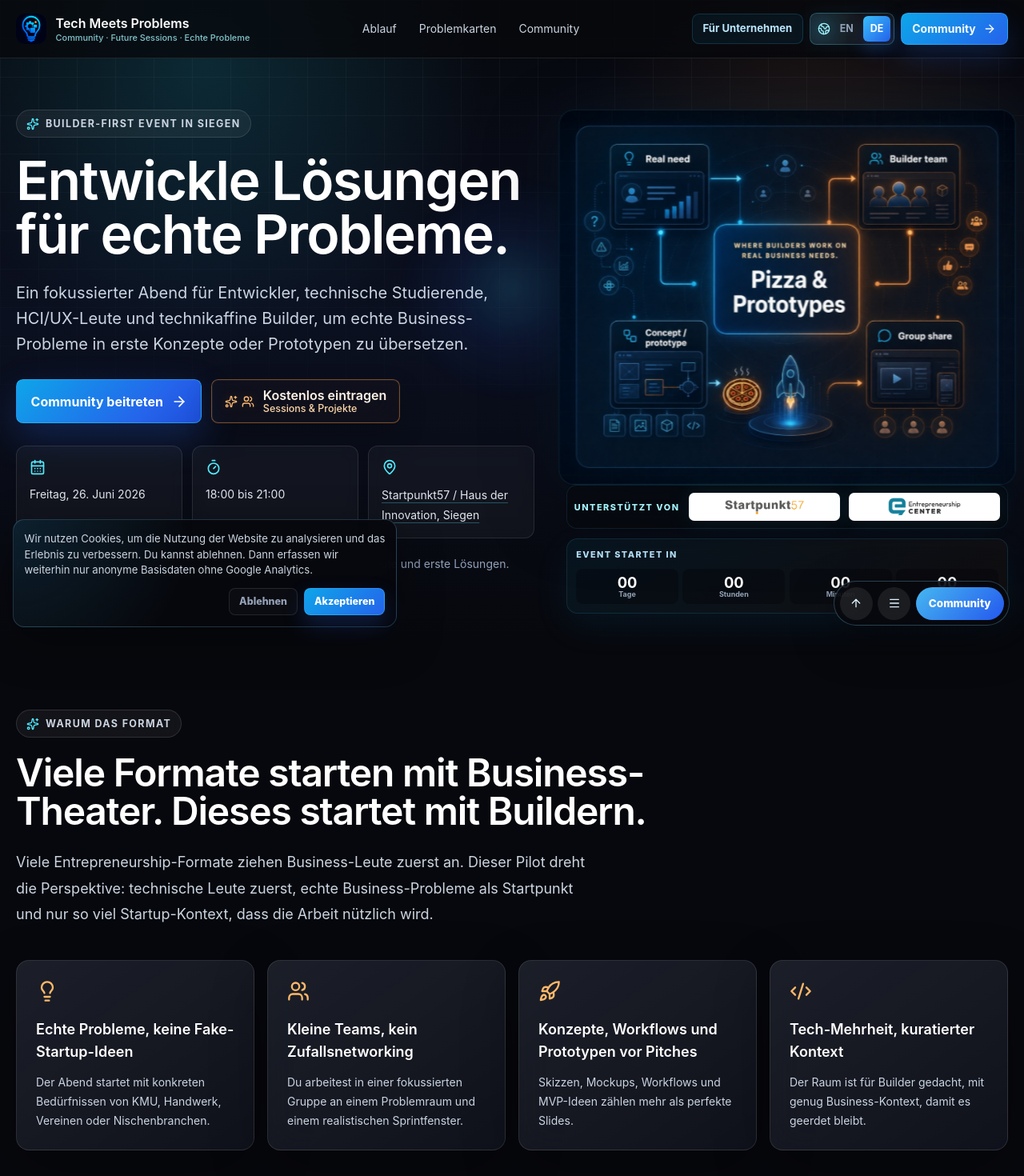
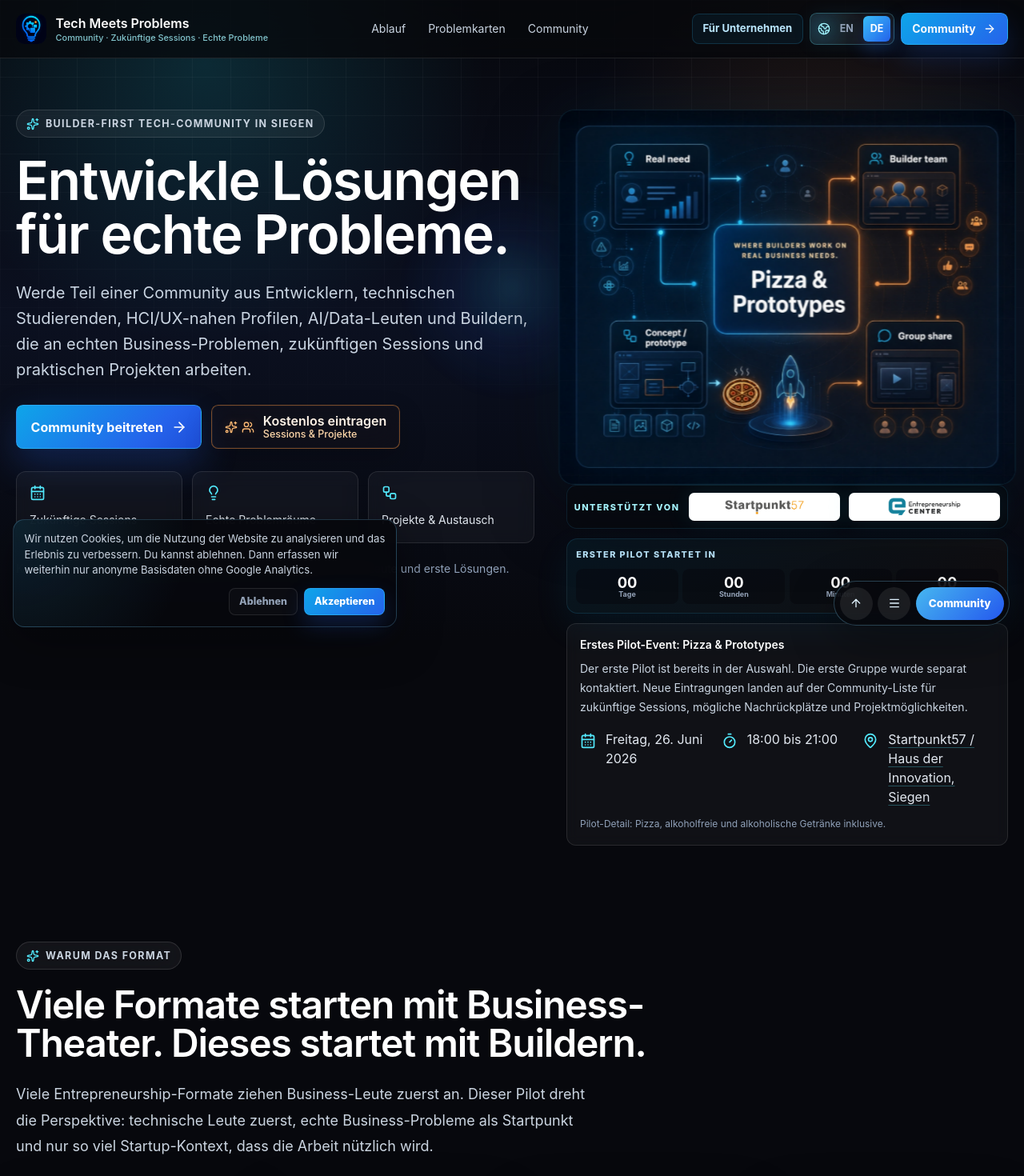
Before and after one commit to niklasnikvisualsmedia333/pizza-and-prototypes, a React (Vite) app: page / in a window 1280 px wide. Shown: the top 1470 px of the page at 80% size. Built offline with nearby package versions, Linux system fonts and the light colour scheme.

Commit message:
finalize-community-first-positioning

```diff
--- a/src/App.tsx
+++ b/src/App.tsx
@@ -9,7 +9,6 @@ import {
   ExternalLink,
   Globe2,
   Instagram,
-  Laptop,
   Lightbulb,
   Mail,
   Menu,
@@ -125,42 +124,47 @@ const copy = {
     brand: 'Tech Meets Problems',
     edition: 'Community · Future sessions · Real problems',
     tagline: 'Where builders work on real business needs.',
-    eyebrow: 'Builder-first event in Siegen',
+    eyebrow: 'Builder-first tech community in Siegen',
     heroTitle: 'Build solutions for real-world problems.',
     heroTitleLines: ['Build solutions for', 'real-world problems.'],
     heroText:
-      'A focused evening for developers, technical students, HCI/UX people and tech-minded builders to explore real business needs and shape first concepts or prototypes.',
+      'Join a community of developers, technical students, HCI/UX people, AI/Data profiles and builders working on real business needs, future sessions and practical projects.',
     primaryCta: 'Join the community',
     freeBadgeLine1: 'Free to join',
     freeBadgeLine2: 'Future sessions & projects',
     note: 'No pitch decks. No startup theatre. Just real problems worth working on.',
-    countdownLabel: 'Event starts in',
+    countdownLabel: 'First pilot starts in',
     countdownUnits: ['Days', 'Hours', 'Minutes', 'Seconds'],
     exitTitle: 'Leaving already?',
     exitText: 'Get on the community list and hear about future sessions, project opportunities and possible waitlist spots.',
     exitButton: 'Join community',
     facts: ['Real need', 'Builder team', 'Concept / prototype', 'Group share'],
+    communityFacts: ['Future sessions', 'Real problem spaces', 'Projects & exchange'],
+    pilotContextTitle: 'First pilot event: Pizza & Prototypes',
+    pilotContextText:
+      'The first pilot is already in selection. The first group has been contacted separately. New signups join the community list for future sessions, possible waitlist spots and project opportunities.',
+    pilotIncluded: 'Pilot detail: pizza, non-alcoholic and alcoholic drinks included.',
     problemKicker: 'Why this exists',
     problemTitle: 'Most formats start with business theatre. This one starts with builders.',
     problemLead:
       'Many entrepreneurship formats attract business people first. This pilot flips the perspective: technical people first, real business needs as the starting point, and just enough startup context to make the work useful.',
     whyJoinKicker: 'Why join?',
-    whyJoinTitle: 'A compact evening for builders who want more than theory.',
+    whyJoinTitle: 'A community for builders who want more than theory.',
     whyJoin: [
       'Work on real problems instead of theoretical cases',
-      'Meet motivated builders and tech enthusiasts',
-      'Gain practical problem-solving experience',
-      'Explore business model thinking with founder experience',
+      'Meet motivated builders and tech-minded people',
+      'Hear about future sessions and project opportunities',
+      'Turn ideas into workflows, mockups or first prototypes',
     ],
     visionKicker: 'Vision',
     visionTitle: 'Innovation happens when different perspectives come together.',
     visionText:
       'We believe innovation happens when different perspectives come together. That’s why we connect students, hobby coders, creative minds, and tech enthusiasts from different disciplines.',
     opportunityKicker: 'What you take away',
-    opportunityTitle: 'Not a full hackathon. A focused first step toward something real.',
+    opportunityTitle: 'From real problems to practical next steps.',
     opportunityText:
-      'At the end, teams briefly share the concept, mockup, workflow or prototype they came up with. With our founder perspective, we can help translate promising ideas into a simple TMP Canvas and discuss what a realistic next step could be. If useful, we can also send that follow-up summary afterwards.',
-    opportunityPoints: ['First concept or prototype', 'Short group share', 'Simple TMP Canvas', 'Practical problem-solving experience'],
+      'Across sessions and projects, the goal is to turn real needs into clear workflows, mockups, prototypes or next-step plans. A simple TMP Canvas can help make promising ideas easier to discuss and continue.',
+    opportunityPoints: ['Clear problem framing', 'Workflows or mockups', 'Simple TMP Canvas', 'Practical next steps'],
     problemCards: [
       ['Real problems, not fake startup ideas', 'Work starts from concrete needs from SMEs, crafts businesses, clubs or niche industries.'],
       ['Small teams, not random networking', 'You work in a focused group around one problem space and a realistic sprint window.'],
@@ -187,14 +191,14 @@ const copy = {
       ['Maintenance and inspection reminders', 'Recurring appointments are tracked manually.', 'Automated reminder service.'],
     ],
     scheduleKicker: 'Schedule',
-    scheduleTitle: 'Example flow for the first pilot.',
+    scheduleTitle: 'First pilot event flow.',
     schedule: [
       ['18:00', 'Arrive, grab pizza, drinks and pick problem cards'],
       ['18:15', 'Short intro and ground rules'],
       ['18:25', 'Team formation'],
       ['18:35', 'Prototype sprint with pizza on the side'],
       ['20:20', 'Demo walk / share results'],
-      ['20:45', 'Business opportunity and next steps'],
+      ['20:45', 'Share results and possible next steps'],
       ['21:00', 'Open end'],
     ],
     faqKicker: 'FAQ',
@@ -211,10 +215,8 @@ const copy = {
     formTitle: 'Join the Tech Meets Problems community.',
     formSubtitle:
       'Submissions for the first pilot are closed or already in selection. Join the community list for updates about future sessions, project opportunities and possible waitlist spots. Submitting this form does not guarantee a place on 26 June.',
-    pilotDetails: 'First pilot: Pizza & Prototypes',
-    capacityNote: 'Selection phase · around 30 people',
-    laptopNote: 'Laptop recommended. eduroam and guest WiFi are available.',
-    included: 'Pizza, non-alcoholic and alcoholic drinks included',
+    communityCardTitle: 'What you join',
+    communityInfo: ['Community updates', 'Future sessions and project opportunities', 'Possible waitlist spots for selected formats', 'WhatsApp community hub available'],
     privacyNote: 'We use your data for Tech Meets Problems community and future-event updates. If you arrive through a campaign link, we also store basic source parameters so we know which channels worked. No spam.',
     privacyKicker: 'Privacy',
     privacyTitle: 'Privacy notice',
@@ -305,7 +307,7 @@ const copy = {
     shareButton: 'Share',
     copied: 'Page link copied.',
     noShare: 'Sharing is not supported in this browser. You can copy the link instead.',
-    quickShare: 'Share event',
+    quickShare: 'Share community',
     languageLabel: 'Language',
     shareNativeText: 'Tech Meets Problems is a builder-first community in Siegen for developers, technical students and tech-minded people who want to work on real business needs. Join the community list for future sessions and project opportunities:',
     locationKicker: 'Location',
@@ -337,44 +339,49 @@ const copy = {
     topLink: 'Nach oben',
     joinShort: 'Community',
     brand: 'Tech Meets Problems',
-    edition: 'Community · Future Sessions · Echte Probleme',
+    edition: 'Community · Zukünftige Sessions · Echte Probleme',
     tagline: 'Where builders work on real business needs.',
-    eyebrow: 'Builder-first Event in Siegen',
+    eyebrow: 'Builder-first Tech-Community in Siegen',
     heroTitle: 'Entwickle Lösungen für echte Probleme.',
     heroTitleLines: ['Entwickle Lösungen', 'für echte Probleme.'],
     heroText:
-      'Ein fokussierter Abend für Entwickler, technische Studierende, HCI/UX-Leute und technikaffine Builder, um echte Business-Probleme in erste Konzepte oder Prototypen zu übersetzen.',
+      'Werde Teil einer Community aus Entwicklern, technischen Studierenden, HCI/UX-nahen Profilen, AI/Data-Leuten und Buildern, die an echten Business-Problemen, zukünftigen Sessions und praktischen Projekten arbeiten.',
     primaryCta: 'Community beitreten',
     freeBadgeLine1: 'Kostenlos eintragen',
     freeBadgeLine2: 'Sessions & Projekte',
     note: 'Keine Pitchdecks. Kein Startup-Theater. Nur echte Probleme, gute Leute und erste Lösungen.',
-    countdownLabel: 'Event startet in',
+    countdownLabel: 'Erster Pilot startet in',
     countdownUnits: ['Tage', 'Stunden', 'Minuten', 'Sekunden'],
     exitTitle: 'Schon weg?',
     exitText: 'Trag dich in die Community-Liste ein und erfahre von zukünftigen Sessions, Projektmöglichkeiten und möglichen Nachrückplätzen.',
     exitButton: 'Community beitreten',
     facts: ['Echtes Problem', 'Builder-Team', 'Konzept / Prototyp', 'Kurz vorstellen'],
+    communityFacts: ['Zukünftige Sessions', 'Echte Problemräume', 'Projekte & Austausch'],
+    pilotContextTitle: 'Erstes Pilot-Event: Pizza & Prototypes',
+    pilotContextText:
+      'Der erste Pilot ist bereits in der Auswahl. Die erste Gruppe wurde separat kontaktiert. Neue Eintragungen landen auf der Community-Liste für zukünftige Sessions, mögliche Nachrückplätze und Projektmöglichkeiten.',
+    pilotIncluded: 'Pilot-Detail: Pizza, alkoholfreie und alkoholische Getränke inklusive.',
     problemKicker: 'Warum das Format',
     problemTitle: 'Viele Formate starten mit Business-Theater. Dieses startet mit Buildern.',
     problemLead:
       'Viele Entrepreneurship-Formate ziehen Business-Leute zuerst an. Dieser Pilot dreht die Perspektive: technische Leute zuerst, echte Business-Probleme als Startpunkt und nur so viel Startup-Kontext, dass die Arbeit nützlich wird.',
     whyJoinKicker: 'Warum mitmachen?',
-    whyJoinTitle: 'Ein kompakter Abend für Builder, die mehr wollen als Theorie.',
+    whyJoinTitle: 'Eine Community für Builder, die mehr wollen als Theorie.',
     whyJoin: [
       'Arbeite an echten Problemen statt an theoretischen Cases',
-      'Triff motivierte Builder und Tech-Enthusiasten',
-      'Sammle praktische Erfahrung im Problemlösen',
-      'Denke Geschäftsmodelle mit Gründungserfahrung durch',
+      'Triff motivierte Builder und technikaffine Menschen',
+      'Erhalte Updates zu zukünftigen Sessions und Projektmöglichkeiten',
+      'Übersetze Ideen in Workflows, Mockups oder erste Prototypen',
     ],
     visionKicker: 'Vision',
     visionTitle: 'Innovation entsteht, wenn unterschiedliche Perspektiven zusammenkommen.',
     visionText:
       'Wir glauben, dass Innovation entsteht, wenn unterschiedliche Perspektiven zusammenkommen. Deshalb vernetzen wir Studierende, Hobby-Coder, kreative Köpfe und Tech-Enthusiasten aus verschiedenen Disziplinen.',
     opportunityKicker: 'Was du mitnimmst',
-    opportunityTitle: 'Kein kompletter Hackathon. Ein fokussierter erster Schritt in Richtung echte Opportunity.',
+    opportunityTitle: 'Von echten Problemen zu konkreten nächsten Schritten.',
     opportunityText:
-      'Am Ende stellen die Teams kurz ihr Konzept, Mockup, ihren Workflow oder Prototyp vor. Mit unserer Gründungsperspektive helfen wir dabei, vielversprechende Ideen in einen einfachen TMP Canvas zu übersetzen und realistische nächste Schritte zu besprechen. Wenn es sinnvoll ist, können wir eine kurze Zusammenfassung danach zusenden.',
-    opportunityPoints: ['Erstes Konzept oder Prototyp', 'Kurze Vorstellung in der Gruppe', 'Einfacher TMP Canvas', 'Praktische Problemlösung'],
+      'Über Sessions und Projekte hinweg geht es darum, reale Bedarfe in klare Workflows, Mockups, Prototypen oder nächste Schritte zu übersetzen. Ein einfacher TMP Canvas kann helfen, vielversprechende Ideen greifbar zu machen und weiterzudenken.',
+    opportunityPoints: ['Klares Problemverständnis', 'Workflows oder Mockups', 'Einfacher TMP Canvas', 'Konkrete nächste Schritte'],
     problemCards: [
       ['Echte Probleme, keine Fake-Startup-Ideen', 'Der Abend startet mit konkreten Bedürfnissen von KMU, Handwerk, Vereinen oder Nischenbranchen.'],
       ['Kleine Teams, kein Zufallsnetworking', 'Du arbeitest in einer fokussierten Gruppe an einem Problemraum und einem realistischen Sprintfenster.'],
@@ -401,14 +408,14 @@ const copy = {
       ['Wartungs- und Prüferinnerungen', 'Wiederkehrende Termine werden manuell nachgehalten.', 'Automatisierter Reminder-Service.'],
     ],
     scheduleKicker: 'Ablauf',
-    scheduleTitle: 'Beispielhafter Ablauf des ersten Piloten.',
+    scheduleTitle: 'Ablauf des ersten Pilot-Events.',
     schedule: [
       ['18:00', 'Ankommen, Pizza, Getränke und Problemkarten'],
       ['18:15', 'Kurze Einführung und Spielregeln'],
       ['18:25', 'Teambildung'],
       ['18:35', 'Prototype-Sprint mit Pizza nebenbei'],
       ['20:20', 'Demo Walk / Ergebnisse teilen'],
-      ['20:45', 'Business Opportunity und nächste Schritte'],
+      ['20:45', 'Ergebnisse teilen und mögliche nächste Schritte'],
       ['21:00', 'Open End'],
     ],
     faqKicker: 'FAQ',
@@ -425,10 +432,8 @@ const copy = {
     formTitle: 'Werde Teil der Tech Meets Problems Community.',
     formSubtitle:
       'Die Einreichungen für den ersten Pilot sind geschlossen bzw. bereits in der Auswahl. Trag dich in die Community-Liste ein, wenn du Updates zu zukünftigen Sessions, Projektmöglichkeiten und möglichen Nachrückplätzen bekommen möchtest. Die Eintragung garantiert keinen Platz am 26. Juni.',
-    pilotDetails: 'Erster Pilot: Pizza & Prototypes',
-    capacityNote: 'Auswahlphase · etwa 30 Personen',
-    laptopNote: 'Laptop empfohlen. eduroam und Gast-WLAN sind verfügbar.',
-    included: 'Pizza, alkoholfreie und alkoholische Getränke inklusive',
+    communityCardTitle: 'Wofür du dich einträgst',
+    communityInfo: ['Community-Updates', 'Zukünftige Sessions und Projektmöglichkeiten', 'Mögliche Nachrückplätze für ausgewählte Formate', 'WhatsApp-Community-Hub verfügbar'],
     privacyNote: 'Wir nutzen deine Daten für Community- und zukünftige Event-Updates von Tech Meets Problems. Wenn du über einen Kampagnenlink kommst, speichern wir auch einfache Herkunftsparameter, damit wir sehen, welche Kanäle funktionieren. Kein Spam.',
     privacyKicker: 'Datenschutz',
     privacyTitle: 'Datenschutzhinweise',
@@ -519,7 +524,7 @@ const copy = {
     shareButton: 'Teilen',
     copied: 'Link kopiert.',
     noShare: 'Teilen wird in diesem Browser nicht unterstützt. Du kannst stattdessen den Link kopieren.',
-    quickShare: 'Event teilen',
+    quickShare: 'Community teilen',
     languageLabel: 'Sprache',
     shareNativeText: 'Tech Meets Problems ist eine builder-first Community in Siegen für Entwickler, technische Studierende und technikaffine Menschen, die an echten Business-Problemen arbeiten möchten. Hier kann man sich für zukünftige Sessions und Projektmöglichkeiten eintragen:',
     locationKicker: 'Ort',
@@ -1252,13 +1257,13 @@ function Hero({ t, lang }: { t: typeof copy.en; lang: Lang }) {
           </div>
         </div>
         <div className="mt-7 grid max-w-2xl gap-3 sm:grid-cols-3">
-          <HeroFact icon={CalendarDays} label={EVENT.date[lang]} />
-          <HeroFact icon={Timer} label={lang === 'de' ? EVENT.timeDe : EVENT.time} />
-          <HeroFact icon={MapPin} label={EVENT.location} href={EVENT.mapsLink} />
+          <HeroFact icon={CalendarDays} label={t.communityFacts[0]} />
+          <HeroFact icon={Lightbulb} label={t.communityFacts[1]} />
+          <HeroFact icon={Workflow} label={t.communityFacts[2]} />
         </div>
         <p className="mt-5 text-sm leading-6 text-slate-400">{t.note}</p>
       </div>
-      <HeroVisual t={t} />
+      <HeroVisual t={t} lang={lang} />
     </section>
   );
 }
@@ -1298,14 +1303,24 @@ function getTimeRemaining() {
   };
 }
 
-function HeroVisual({ t }: { t: typeof copy.en }) {
+function HeroVisual({ t, lang }: { t: typeof copy.en; lang: Lang }) {
   return (
     <div className="relative min-w-0">
       <div className="event-map-card hero-visual-card">
-        <img src={ASSETS.heroMap} alt={`${t.edition.split(' · ')[0]} event flow`} className="hero-visual-image" decoding="async" fetchPriority="high" />
+        <img src={ASSETS.heroMap} alt={`${t.pilotContextTitle} flow`} className="hero-visual-image" decoding="async" fetchPriority="high" />
       </div>
       <HeroSupporters t={t} />
       <Countdown t={t} compact />
+      <div className="mt-3 rounded-xl border border-white/10 bg-white/[0.04] p-4 backdrop-blur">
+        <p className="text-sm font-semibold text-white">{t.pilotContextTitle}</p>
+        <p className="mt-2 text-sm leading-6 text-slate-300">{t.pilotContextText}</p>
+        <div className="mt-4 grid gap-3 sm:grid-cols-3">
+          <InfoRow icon={CalendarDays} label={EVENT.date[lang]} />
+          <InfoRow icon={Timer} label={lang === 'de' ? EVENT.timeDe : EVENT.time} />
+          <InfoRow icon={MapPin} label={EVENT.location} href={EVENT.mapsLink} />
+        </div>
+        <p className="mt-3 text-xs leading-5 text-slate-400">{t.pilotIncluded}</p>
+      </div>
     </div>
   );
 }
@@ -1518,22 +1533,12 @@ function Registration({
       <p className="section-lead">{t.formSubtitle}</p>
       <div className="mt-10 grid gap-6 lg:grid-cols-[0.82fr_1.18fr]">
         <div className="glass-card p-6 sm:p-8">
-          <h3 className="text-2xl font-semibold text-white">{t.pilotDetails}</h3>
+          <h3 className="text-2xl font-semibold text-white">{t.communityCardTitle}</h3>
           <div className="mt-7 space-y-4">
-            <InfoRow icon={CalendarDays} label={EVENT.date[lang]} />
-            <InfoRow icon={Timer} label={lang === 'de' ? EVENT.timeDe : EVENT.time} />
-            <InfoRow icon={MapPin} label={`${EVENT.location} · ${EVENT.address}`} href={EVENT.mapsLink} />
-            <InfoRow icon={Check} label={t.included} />
-          </div>
-          <div className="event-alerts mt-6">
-            <div className="event-alert event-alert-strong">
-              <Users className="h-5 w-5" aria-hidden="true" />
-              <span>{t.capacityNote}</span>
-            </div>
-            <div className="event-alert">
-              <Laptop className="h-5 w-5" aria-hidden="true" />
-              <span>{t.laptopNote}</span>
-            </div>
+            <InfoRow icon={MessageCircle} label={t.communityInfo[0]} />
+            <InfoRow icon={CalendarDays} label={t.communityInfo[1]} />
+            <InfoRow icon={Users} label={t.communityInfo[2]} />
+            <InfoRow icon={MessageCircle} label={t.communityInfo[3]} />
           </div>
           <div className="mt-8 rounded-xl border border-cyan-300/20 bg-cyan-300/8 p-5">
             <p className="font-medium text-cyan-100">{lang === 'de' ? 'Datennutzung' : 'Data use'}</p>
```
Also changed, not shown: index.html (+6 -6 lines).
